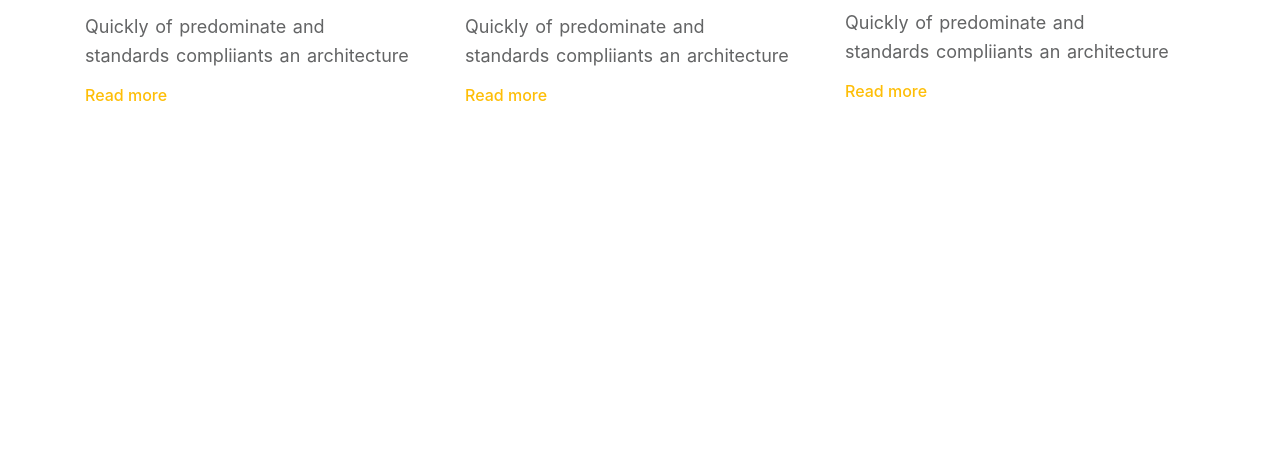
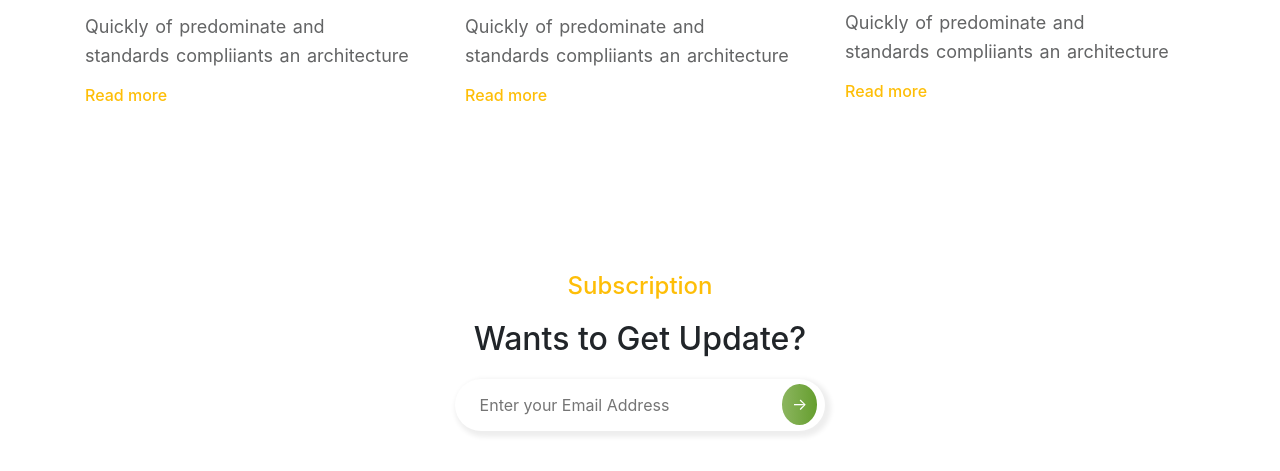
Before and after one commit to nadirbashir/Figo-Restaurant, a plain HTML site: page index.html in a window 1280 px wide. Shown: the part 3393-3864 px from the top of the page. Before the commit the page ends 3565 px from the top, so only its background shows below. Drawn offline with nearby package versions, Linux system fonts and the light colour scheme.

Commit message:
subscription section added

```diff
--- a/index.html
+++ b/index.html
@@ -323,6 +323,23 @@
           </div>
           <!-- News row End -->
 
+          <div class="row mg-bottom">
+            <div class="col-12 center mg-top mg-bottom">
+              <h4 class="theme-heading mg-bottom">Subscription</h4>
+              <h2 class="mg-bottom">Wants to Get Update?</h2>
+              <div class="email-inp mg-bottom ">
+                <input
+                  type="email"
+                  placeholder="Enter your Email Address"
+                  name=""
+                  id=""
+                />
+                <button type="button" class="btn mg-left btn-success theme-btn">
+                  →
+                </button>
+              </div>
+            </div>
+          </div>
 
       </div>
       <!-- container end -->
--- a/style.css
+++ b/style.css
@@ -136,3 +136,27 @@ p{
     text-align: left;
     padding-left: 0;
 }
+
+.email-inp{
+    width: 370px;
+    padding: 5px;
+    margin:  0 auto;
+    border-radius: 30px;
+    background-color: #ffffff;
+    box-shadow: 3px 3px 5px 3px #eeeeee;
+
+}
+
+.email-inp > input{
+    width: 300px;
+    border: none;
+    margin: 8px 0px 8px 15px;
+    /* vertical-align: middle; */
+}
+.email-inp > input:focus{
+    outline: none;
+}
+.email-inp > button{
+    padding: 0 10px;
+    border-radius: 100%;
+}
```
